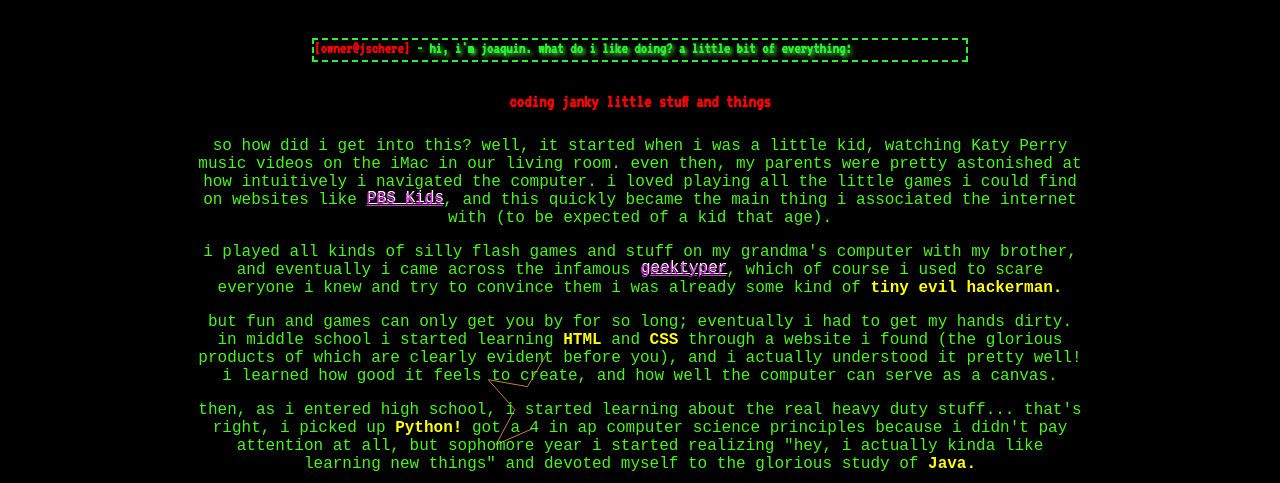
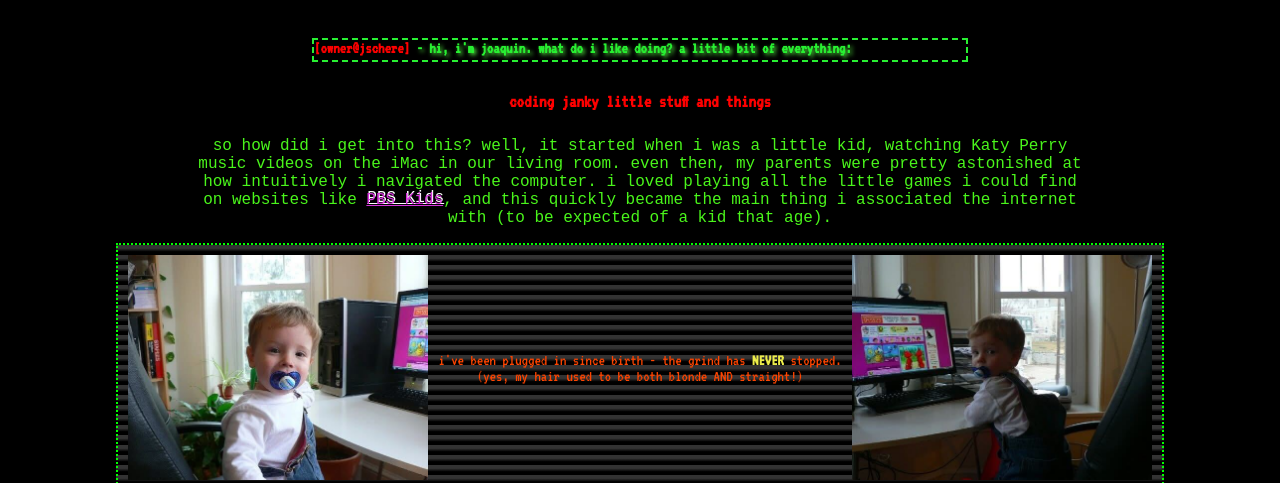
Before and after one commit to scherepi/jschere, a plain HTML site: page index.html in a window 1280 px wide. Shown: the part 184-667 px from the top of the page. Drawn offline with Linux system fonts and the light colour scheme; a web font is replaced by a local one.

Commit message:
Added baby pics

```diff
--- a/index.html
+++ b/index.html
@@ -31,6 +31,11 @@
         <div class="general-comp-sci">
             <h3 class="center" id="jank">coding janky little stuff and things</h3>
             <p class="content">so how did i get into this? well, it started when i was a little kid, watching Katy Perry music videos on the iMac in our living room. even then, my parents were pretty astonished at how intuitively i navigated the computer. i loved playing all the little games i could find on websites like <a href="https://pbskids.org" target="_blank">PBS Kids</a>, and this quickly became the main thing i associated the internet with (to be expected of a kid that age).</p>
+            <figure class="center image terminal-background" id="babypics">
+                <img src="data/littleman.jpg" alt="little baby me sitting in front of a computer smiling">
+                <figcaption>i've been plugged in since birth - the grind has <strong>NEVER</strong> stopped.<br>(yes, my hair used to be both blonde AND straight!)</figcaption>
+                <img src="data/littleman2.jpg" alt="little baby me not wanting to be bothered at the computer">
+            </figure>
             <p class="content">i played all kinds of silly flash games and stuff on my grandma's computer with my brother, and eventually i came across the infamous <a href="https://geektyper.com" target="_blank">geektyper</a>, which of course i used to scare everyone i knew and try to convince them i was already some kind of <strong>tiny evil hackerman.</strong></p>
             <p class="content">but fun and games can only get you by for so long; eventually i had to get my hands dirty.<br> in middle school i started learning <strong>HTML</strong> and <strong>CSS</strong> through a website i found (the glorious products of which are clearly evident before you), and i actually understood it pretty well! i learned how good it feels to create, and how well the computer can serve as a canvas.</p>
             <p class="content">then, as i entered high school, i started learning about the real heavy duty stuff... that's right, i picked up <strong>Python!</strong> got a 4 in ap computer science principles because i didn't pay attention at all, but sophomore year i started realizing "hey, i actually kinda like learning new things" and devoted myself to the glorious study of <strong>Java.</strong></p>
--- a/style.css
+++ b/style.css
@@ -113,6 +113,23 @@ h4 > strong {
     width: fit-content;
 }
 
+#babypics {
+    flex-direction: row;
+    display: flex;
+    justify-content: center;
+    align-items: flex-start;
+    gap: 10px;
+}
+
+#babypics img {
+    max-width: 300px;
+    height: auto;
+}
+
+#babypics figcaption {
+    margin: auto;
+}
+
 #hackz {
     color: #d4062c;
     text-decoration:underline;
@@ -161,3 +178,7 @@ img + figcaption {
     color: orangered;
     margin-top: 10px;
 }
+/* <strong> tags within image captions */
+img + figcaption > strong {
+    color: hsl(60, 82%, 61%);
+}
```
Also changed, not shown: data/littleman.jpg (added), data/littleman2.jpg (added).
